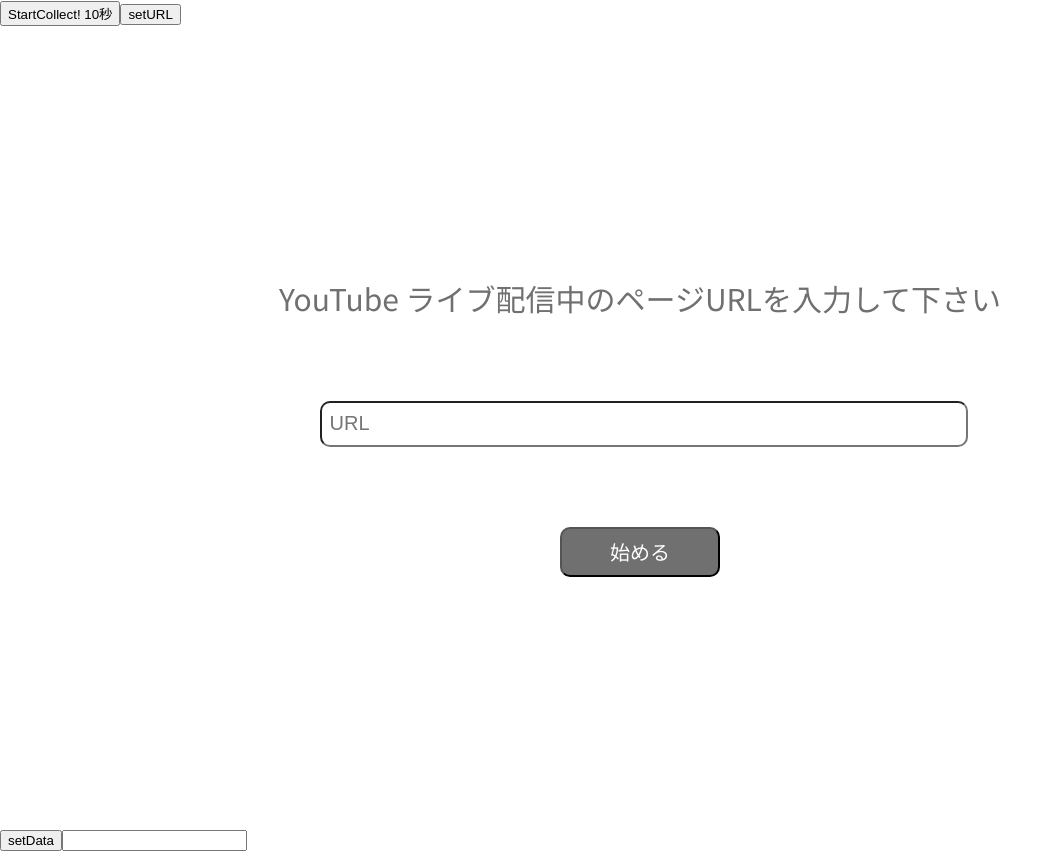
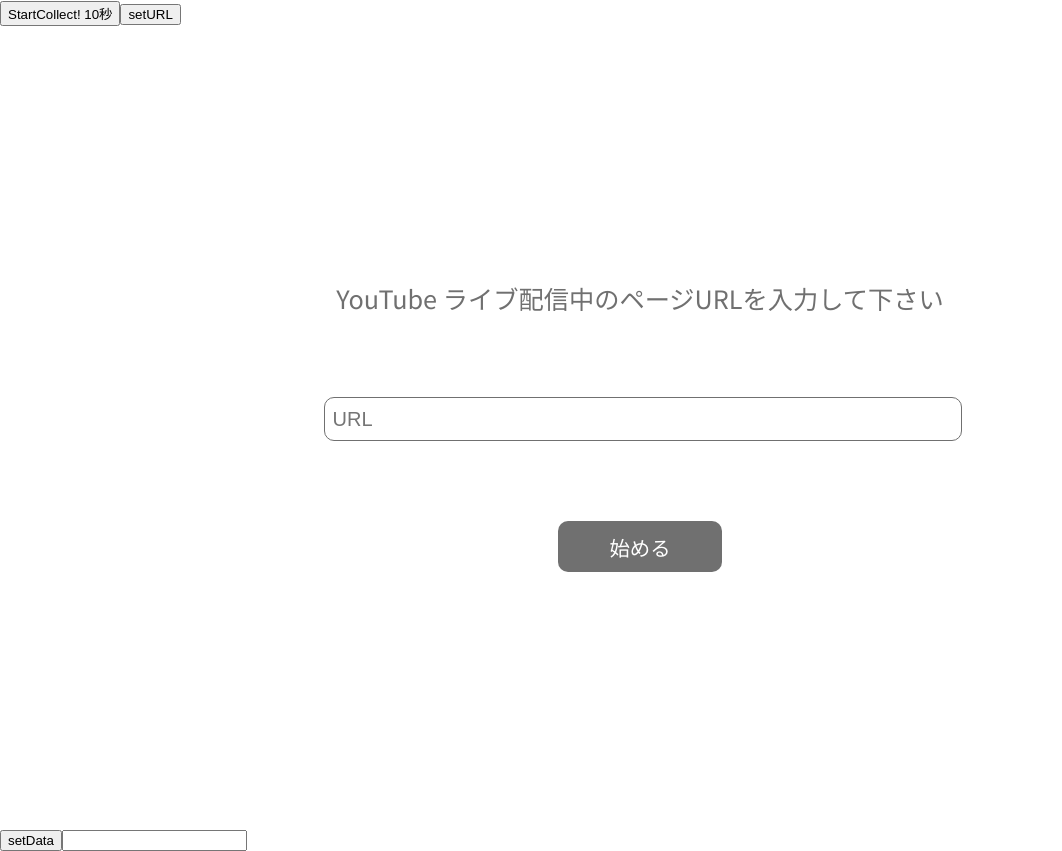
Before and after one commit to sftn0928/LiveEnquete, a Nuxt app: page /Live in a window 1280 px wide. Shown: the whole page, without its empty margins (0-1062 px from the left). Built offline with nearby package versions, Linux system fonts and the light colour scheme.

Commit message:
components/setURL.vueの変更

```diff
--- a/components/setURL.vue
+++ b/components/setURL.vue
@@ -24,25 +24,28 @@
     color: #707070;
   }
   .message{
-    font-size: 30px;
+    font-size: calc(15px + 0.8vw);
+    margin: 0 10vw;
   }
   .input-style{
-    width: 50%;
+    width: calc(40% + 15vh);
     margin: 10vh 0;
   }
   .input-style input{
     height: 2em;
     width: 100%;
     font-size: 20px;
+    border: 1px #707070 solid;
     border-radius: 10px;
   }
   .button-style{
     width: 8em;
     height: 2.5em;
     display: inline-block;
-    font-size: 20px;
+    font-size: calc(14px + 0.5vw);
     background-color: #707070;
     color: #ffffff;
+    border-style: none;
     border-radius: 10px;
     cursor: pointer;
   }
```
